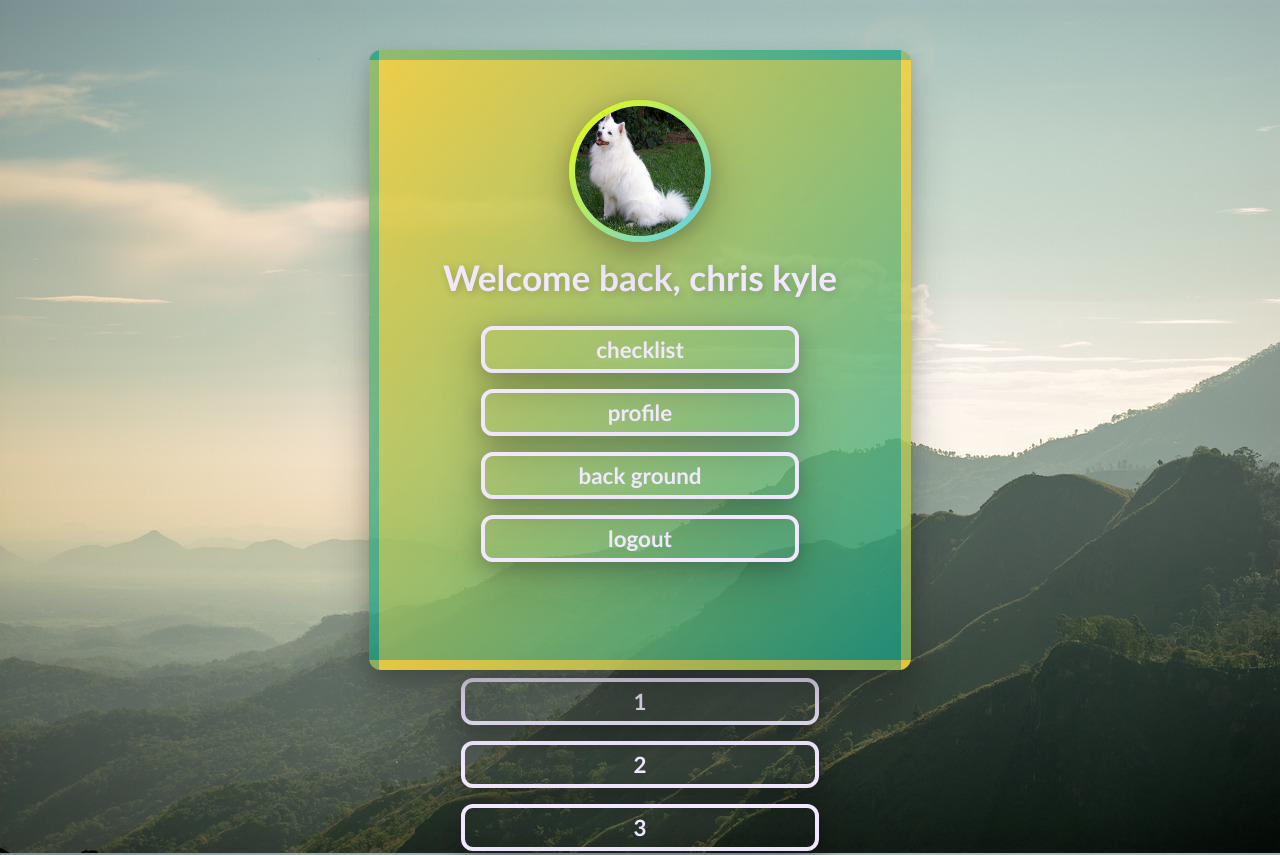
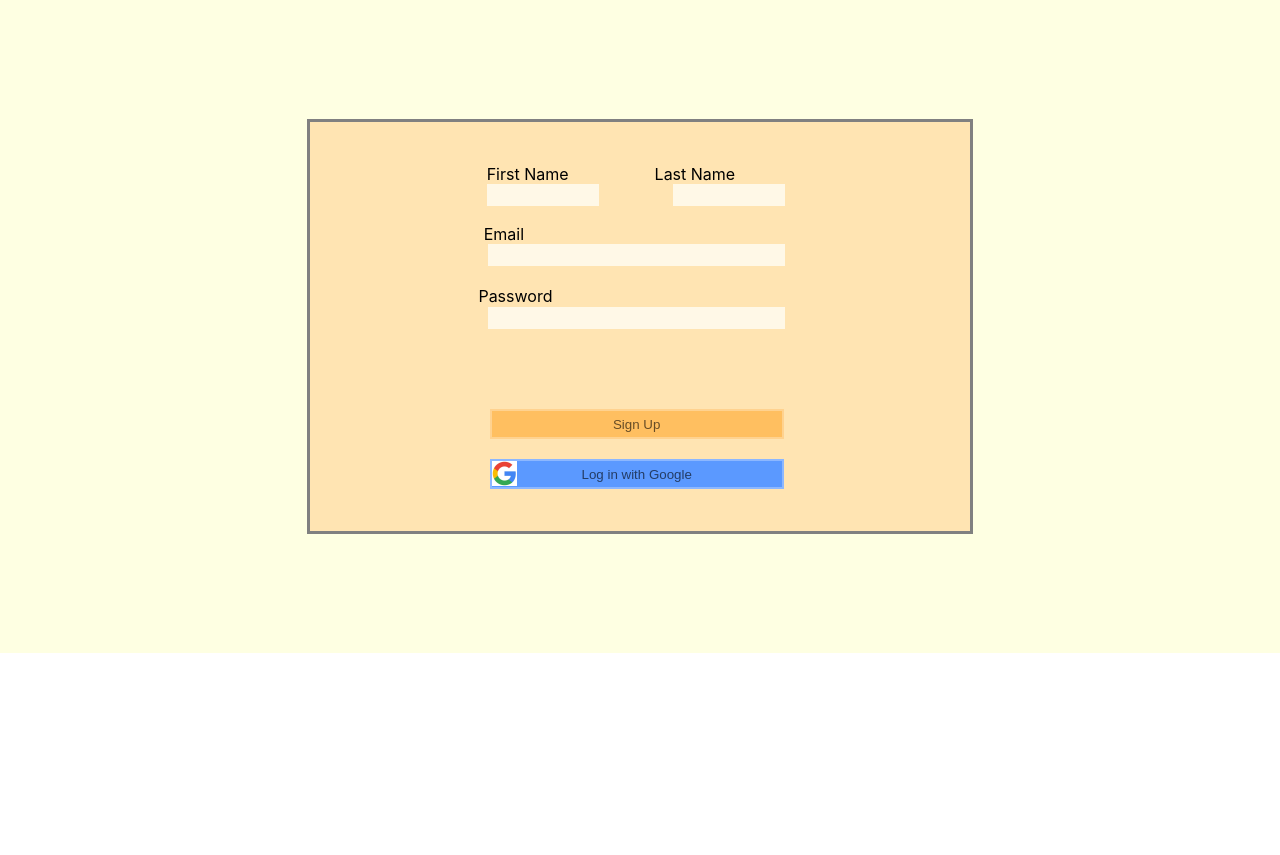
Before and after one commit to Bstuart77/Checklist_418, a React (Create React App) app: page / in a window 1280 px wide. Shown: the top 855 px of the page. After the commit the page ends 800 px from the top, so only its background shows below. Built offline with nearby package versions, Linux system fonts and the light colour scheme.

Commit message:
Added img's of spirals and got rid of unneeded code

```diff
--- a/src/App.js
+++ b/src/App.js
@@ -3,25 +3,17 @@ import Profile from './Profile';
 
 function App() {
   return (
-    // <div className="App">
-    //   <header className="App-header">
-    //     <img src={logo} className="App-logo" alt="logo" />
-    //     <p>
-    //       Edit <code>src/App.js</code> and save to reload.
-    //     </p>
-    //     <a
-    //       className="App-link"
-    //       href="https://reactjs.org"
-    //       target="_blank"
-    //       rel="noopener noreferrer"
-    //     >
-    //       Learn React
-    //     </a>
-    //   </header>
-    // <SignUp/>
-    // </div>
-    <Profile/>
-  );
+    <div className="App">
+      {/* <img src="images/spiral.PNG" className='Spiral1'/>
+      <img src="images/spiral.PNG" className='Spiral2'/>
+      <img src="images/spiral.PNG" className='Spiral3'/>
+      <img src="images/spiral.PNG" className='Spiral4'/>
+      <img src="images/spiral.PNG" className='Spiral5'/>
+      <img src="images/spiral.PNG" className='Spiral6'/> */}
+
+      <SignUp />
+      {/* <Profile/>  */}
+    </div>);
 }
 
 export default App;
```
